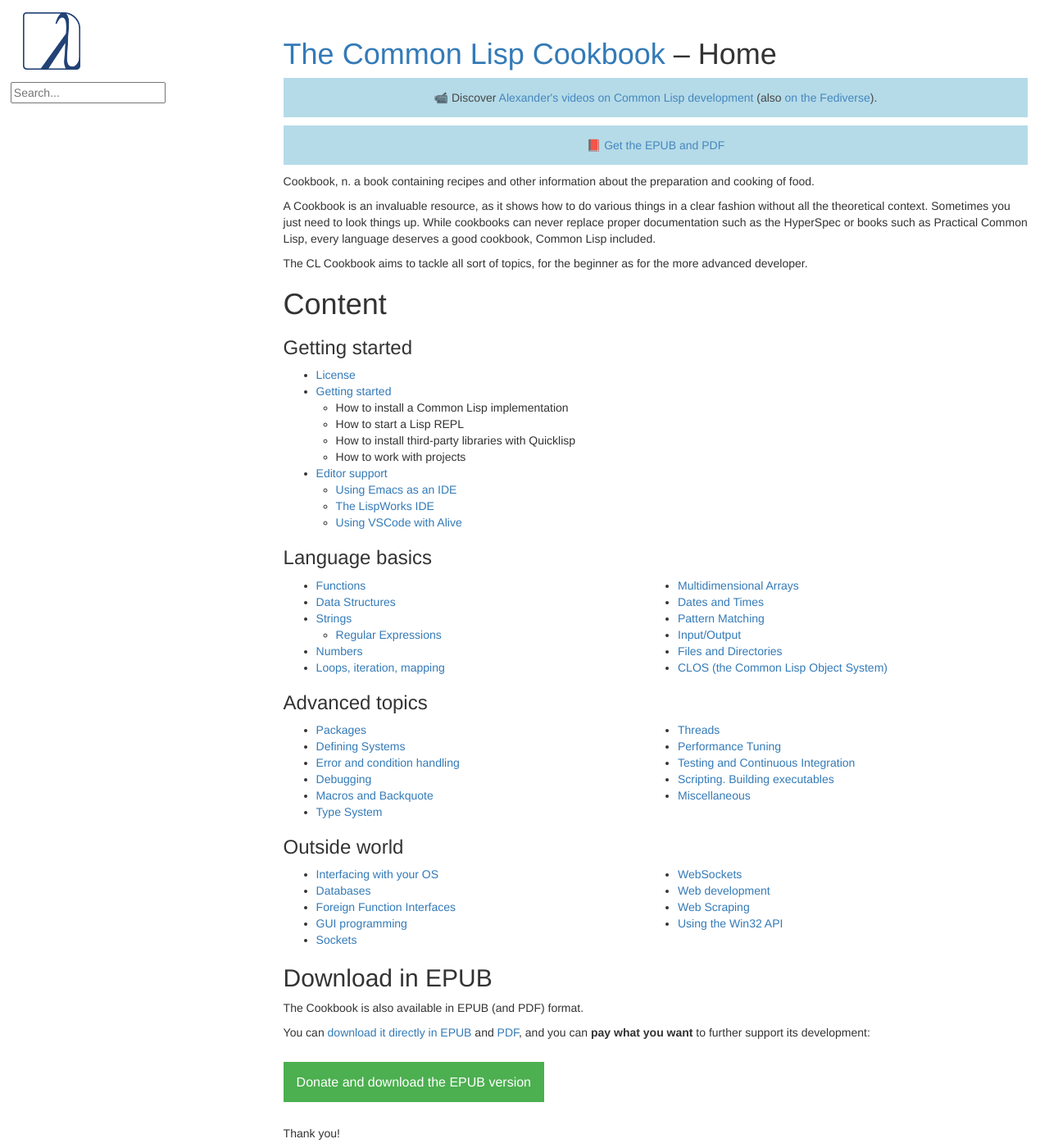
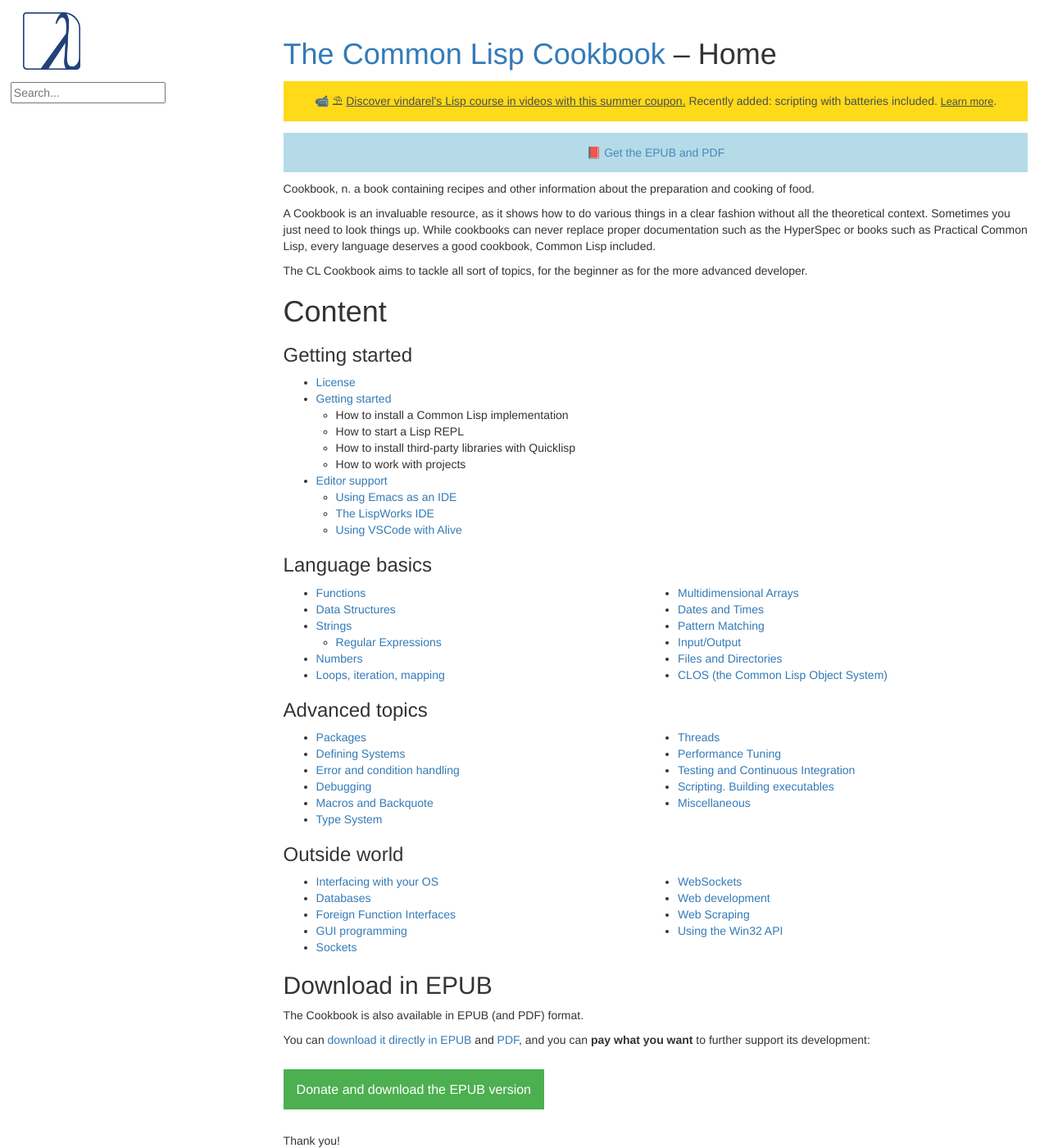
Before and after one commit to LispCookbook/cl-cookbook, a Jekyll site: the page built from index.md, in a window 1280 px wide and 1400 px high. Shown: the whole window at 82% size. Built offline with Jekyll 4.4.1, drawn with Linux system fonts in a browser that asks for light colours.

Commit message:
Revert "banner: advertise Alexander's YT videos"
after two months, re-add the link to my course. Sunny banner.

```diff
--- a/_layouts/chapter.html
+++ b/_layouts/chapter.html
@@ -3,14 +3,9 @@
 ---
 
   <!-- Announcement we can keep for 1 month or more. I remove it and re-add it from time to time. -->
-  <!-- <p class="announce"> -->
-  <!--  📹 <a href="https://www.udemy.com/course/common-lisp-programming/?couponCode=SUNNY-WINTER-2023">NEW! Learn Lisp in videos and support our contributors with this 60% discount.</a> Recently added: the condition system. -->
-  <!-- </p> -->
-
-  <p class="announce-neutral">
-   📹 Discover <a href="https://www.youtube.com/@40Ants/videos">Alexander's videos on Common Lisp development</a> (also <a href="https://diode.zone/c/40ants/videos">on the Fediverse</a>).
+  <p class="announce">
+   📹 ⛱ <a href="https://www.udemy.com/course/common-lisp-programming/?couponCode=SUNNYLISP2023" title="This course is under a paywall on the Udemy platform. Several videos are freely available so you can judge before diving in. vindarel is (I am) the main contributor to this Cookbook."> Discover vindarel's Lisp course in videos with this summer coupon.</a> Recently added: scripting with batteries included. <a style="font-size: 90%" href="https://github.com/vindarel/common-lisp-course-in-videos/">Learn more</a>.
   </p>
-
   <p class="announce-neutral">
    📕 <a href="/cl-cookbook/#download-in-epub">Get the EPUB and PDF</a>
   </p>
--- a/assets/style.scss
+++ b/assets/style.scss
@@ -165,15 +165,17 @@
     opacity: 0.9;
 
     // Orange announce:
-    background-color: #f48224;
-    color: white;
+    // background-color: #f48224;
+    // color: white;
+    background-color: gold;
+    color: #3b3b3b;
     margin: 1em 0 1em 0;
 }
 
 .announce a {
     text-decoration: underline;
-    // color: #3b3b3b;
-    color: white;
+    // color: white;
+    color: #3b3b3b;
 }
 
 ul{
```
